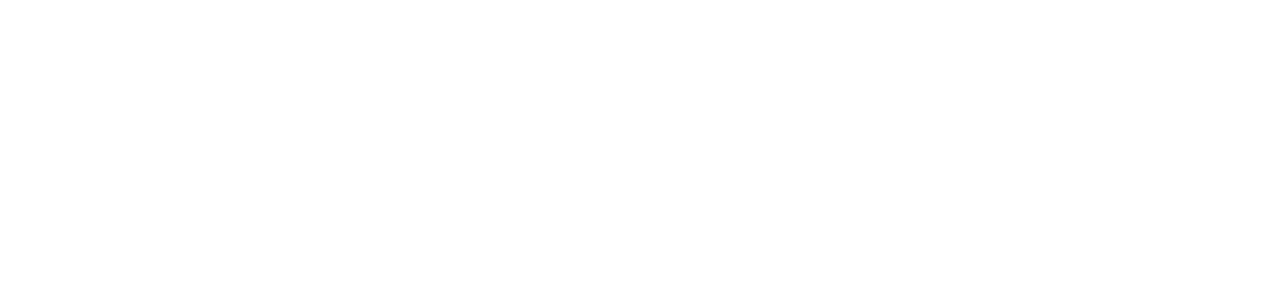
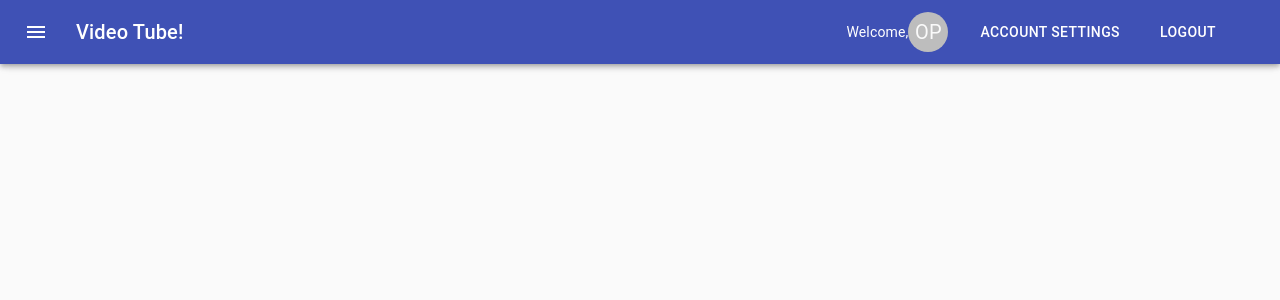
Before and after one commit to SsjSanthosh/videositemockup, a React (Create React App) app: page / in a window 1280 px wide. Shown: the top 300 px of the page. Built offline with nearby package versions, Linux system fonts and the light colour scheme.

Commit message:
add navbar

```diff
--- a/package.json
+++ b/package.json
@@ -4,6 +4,7 @@
   "private": true,
   "dependencies": {
     "@material-ui/core": "^4.7.0",
+    "@material-ui/icons": "^4.5.1",
     "gh-pages": "^2.1.1",
     "node-sass": "^4.13.0",
     "react": "^16.12.0",
--- a/src/App.js
+++ b/src/App.js
@@ -1,9 +1,15 @@
 import React from "react";
 import logo from "./logo.svg";
 import "./App.css";
+import VideoSite from "./Components/VideoSite";
+import Navbar from "./Components/Navbar";
 
 function App() {
-  return <div className="App"></div>;
+  return (
+    <div className="App">
+      <VideoSite />
+    </div>
+  );
 }
 
 export default App;
--- /dev/null
+++ b/src/Components/Navbar.jsx
@@ -0,0 +1,217 @@
+import React from "react";
+import clsx from "clsx";
+import { makeStyles, useTheme } from "@material-ui/core/styles";
+import Drawer from "@material-ui/core/Drawer";
+import CssBaseline from "@material-ui/core/CssBaseline";
+import ExitToAppIcon from "@material-ui/icons/ExitToApp";
+import AppBar from "@material-ui/core/AppBar";
+import Toolbar from "@material-ui/core/Toolbar";
+import List from "@material-ui/core/List";
+import Typography from "@material-ui/core/Typography";
+import Divider from "@material-ui/core/Divider";
+import IconButton from "@material-ui/core/IconButton";
+import MenuIcon from "@material-ui/icons/Menu";
+import ChevronLeftIcon from "@material-ui/icons/ChevronLeft";
+import AccountCircleIcon from "@material-ui/icons/AccountCircle";
+import ChevronRightIcon from "@material-ui/icons/ChevronRight";
+import ListItem from "@material-ui/core/ListItem";
+import ListItemIcon from "@material-ui/core/ListItemIcon";
+import ListItemText from "@material-ui/core/ListItemText";
+import InboxIcon from "@material-ui/icons/MoveToInbox";
+import MailIcon from "@material-ui/icons/Mail";
+import Hidden from "@material-ui/core/Hidden";
+import Button from "@material-ui/core/Button";
+import Avatar from "@material-ui/core/Avatar";
+
+const drawerWidth = 200;
+
+const useStyles = makeStyles(theme => ({
+  root: {
+    display: "flex"
+  },
+  appBar: {
+    transition: theme.transitions.create(["margin", "width"], {
+      easing: theme.transitions.easing.sharp,
+      duration: theme.transitions.duration.leavingScreen
+    })
+  },
+  appBarShift: {
+    width: `calc(100% - ${drawerWidth}px)`,
+    marginLeft: drawerWidth,
+    transition: theme.transitions.create(["margin", "width"], {
+      easing: theme.transitions.easing.easeOut,
+      duration: theme.transitions.duration.enteringScreen
+    })
+  },
+  menuButton: {
+    marginRight: theme.spacing(2)
+  },
+  hide: {
+    display: "none"
+  },
+  drawer: {
+    width: drawerWidth,
+    flexShrink: 0
+  },
+  drawerPaper: {
+    width: drawerWidth
+  },
+  drawerHeader: {
+    display: "flex",
+    alignItems: "center",
+    padding: theme.spacing(0, 1),
+    ...theme.mixins.toolbar,
+    justifyContent: "flex-end"
+  },
+  content: {
+    flexGrow: 1,
+    padding: theme.spacing(3),
+    transition: theme.transitions.create("margin", {
+      easing: theme.transitions.easing.sharp,
+      duration: theme.transitions.duration.leavingScreen
+    }),
+    marginLeft: -drawerWidth
+  },
+  contentShift: {
+    transition: theme.transitions.create("margin", {
+      easing: theme.transitions.easing.easeOut,
+      duration: theme.transitions.duration.enteringScreen
+    }),
+    marginLeft: 0
+  },
+  uFlex: {
+    display: "flex",
+    alignItems: "center"
+  },
+  uRight: {
+    marginLeft: "auto"
+  },
+  uPadding: {
+    padding: 8
+  },
+  uMarginRight: {
+    marginRight: 24
+  }
+}));
+
+export default function Navbar() {
+  const classes = useStyles();
+  const theme = useTheme();
+  const [open, setOpen] = React.useState(false);
+
+  const handleDrawerOpen = () => {
+    setOpen(true);
+  };
+
+  const handleDrawerClose = () => {
+    setOpen(false);
+  };
+
+  return (
+    <div className={classes.root}>
+      <CssBaseline />
+      <AppBar
+        position="fixed"
+        className={clsx(classes.appBar, {
+          [classes.appBarShift]: open
+        })}
+      >
+        <Toolbar justify="space-between">
+          <IconButton
+            color="inherit"
+            aria-label="open drawer"
+            onClick={handleDrawerOpen}
+            edge="start"
+            className={clsx(classes.menuButton, open && classes.hide)}
+          >
+            <MenuIcon />
+          </IconButton>
+          <Hidden xsDown>
+            <Typography variant="h6" className={classes.title}>
+              Video Tube!
+            </Typography>
+          </Hidden>
+          <div
+            className={`${classes.uFlex} ${classes.uRight} ${classes.uPadding} ${classes.uMarginRight}`}
+          >
+            <Hidden xsDown>
+              <div className={`${classes.uMarginRight} ${classes.uFlex}`}>
+                <Hidden smDown>
+                  <div className={`${classes.uFlex} ${classes.uMarginRight}`}>
+                    <span> Welcome, </span>
+                    <Avatar className={classes.purple}>OP</Avatar>
+                  </div>
+                </Hidden>
+                <div className={classes.uFlex}>
+                  <Button color="inherit">Account Settings</Button>
+                </div>
+              </div>
+            </Hidden>
+            <Button color="inherit">Logout</Button>
+          </div>
+        </Toolbar>
+      </AppBar>
+      <Drawer
+        className={classes.drawer}
+        variant="persistent"
+        anchor="left"
+        open={open}
+        classes={{
+          paper: classes.drawerPaper
+        }}
+      >
+        <div className={classes.drawerHeader}>
+          <IconButton onClick={handleDrawerClose}>
+            {theme.direction === "ltr" ? (
+              <ChevronLeftIcon />
+            ) : (
+              <ChevronRightIcon />
+            )}
+          </IconButton>
+        </div>
+        <Divider />
+        <List>
+          {/* {["Account", "Uploads", "Messages", "Stats"].map((text, index) => (
+            <ListItem button key={text}>
+              <ListItemIcon>
+                {index % 2 === 0 ? <InboxIcon /> : <MailIcon />}
+              </ListItemIcon>
+              <ListItemText primary={text} />
+            </ListItem>
+          ))} */}
+          <ListItem button key={1}>
+            <ListItemIcon>
+              <AccountCircleIcon />
+            </ListItemIcon>
+            <ListItemText>Account</ListItemText>
+          </ListItem>
+
+          {["All videos", "Messages", "Unlisted Videos"].map((text, index) => (
+            <ListItem button key={text}>
+              <ListItemIcon>
+                {index % 2 === 0 ? <InboxIcon /> : <MailIcon />}
+              </ListItemIcon>
+              <ListItemText primary={text} />
+            </ListItem>
+          ))}
+        </List>
+        <Divider />
+        <List>
+          <ListItem button>
+            <ListItemIcon>
+              <ExitToAppIcon />
+            </ListItemIcon>
+            <ListItemText>Log out</ListItemText>
+          </ListItem>
+        </List>
+      </Drawer>
+      <main
+        className={clsx(classes.content, {
+          [classes.contentShift]: open
+        })}
+      >
+        <div className={classes.drawerHeader} />
+      </main>
+    </div>
+  );
+}
--- /dev/null
+++ b/src/Components/VideoSite.jsx
@@ -0,0 +1,9 @@
+import React from "react";
+import Navbar from "./Navbar";
+export default function VideoSite() {
+  return (
+    <div>
+      <Navbar />
+    </div>
+  );
+}
```
Also changed, not shown: src/Components/Navbar.scss (added), 1 other file (tests, documents, lock files or other folders).
